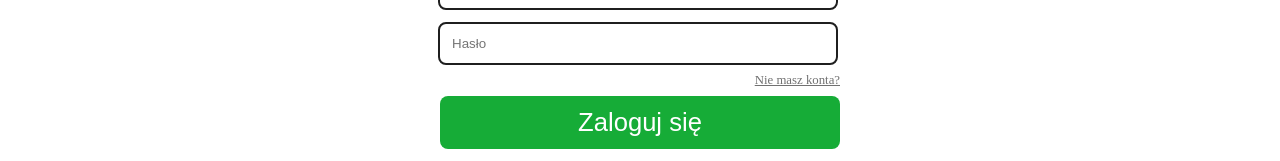
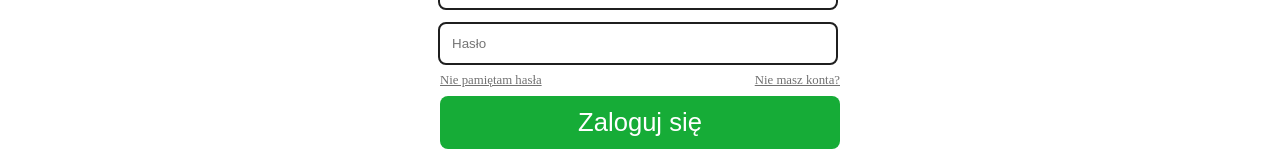
Before and after one commit to Listwas/dsw-ecommerce, a React (Vite) app in the folder frontend/: page /login in a window 1280 px wide. Shown: the part 435-596 px from the top of the page. Built offline with nearby package versions, Linux system fonts and the light colour scheme.

Commit message:
fix: Login page link align fix

```diff
--- a/frontend/src/pages/Login.jsx
+++ b/frontend/src/pages/Login.jsx
@@ -13,7 +13,10 @@ export default function Login() {
                     <h3> Masz konto? </h3>
                     <InputField width={400} placeholder='E-mail lub login' />
                     <InputField width={400} placeholder='Hasło' />
-                    <Link to="/register"> Nie masz konta? </Link>
+                    <div className={styles.align_fix}>
+                        <Link to='/password_reset'> Nie pamiętam hasła </Link>
+                        <Link to='/register'> Nie masz konta? </Link>
+                    </div>
                     <Button width={400} placeholder='Zaloguj się' />
                 </div>
             </div>
--- a/frontend/src/styles/Login.module.css
+++ b/frontend/src/styles/Login.module.css
@@ -18,3 +18,9 @@
     padding: 2px;
     text-decoration: underline;
 }
+
+.align_fix {
+    display: flex;
+    justify-content: space-between;
+    width: 100%
+}
```
